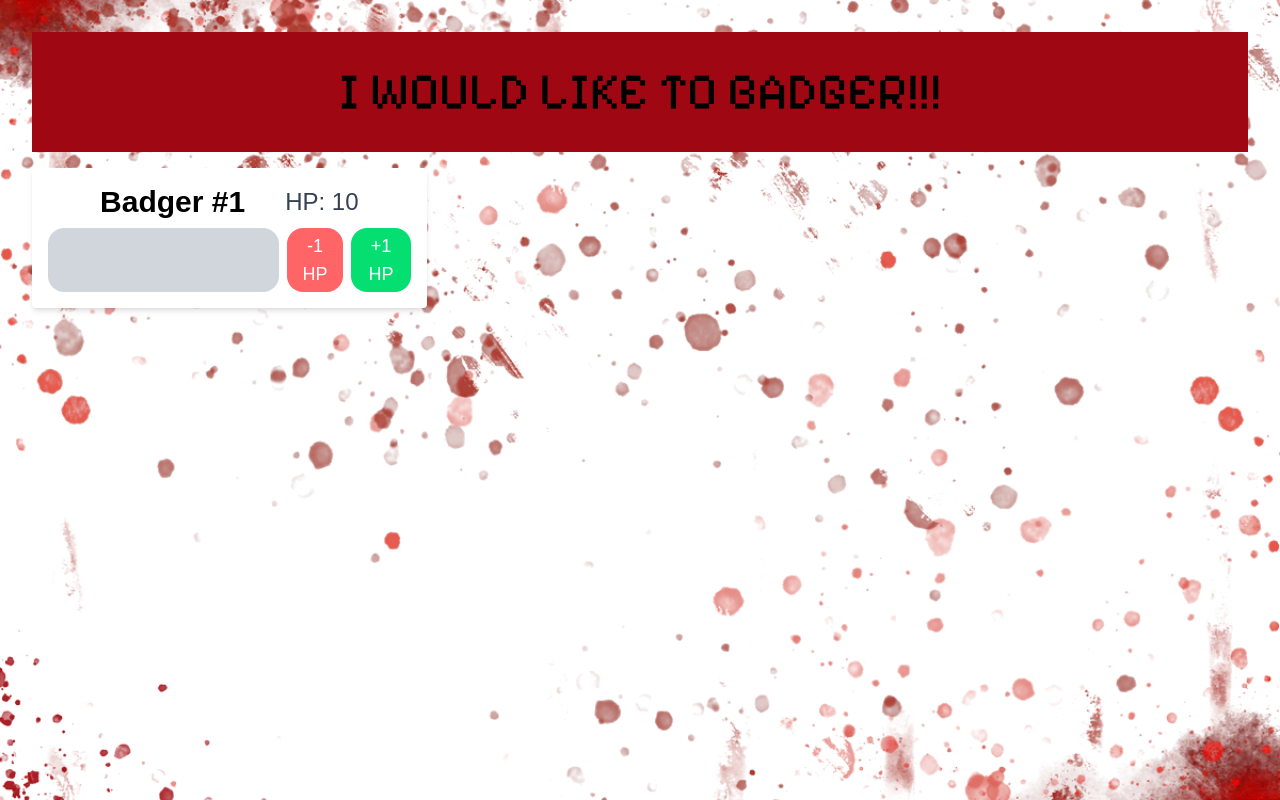
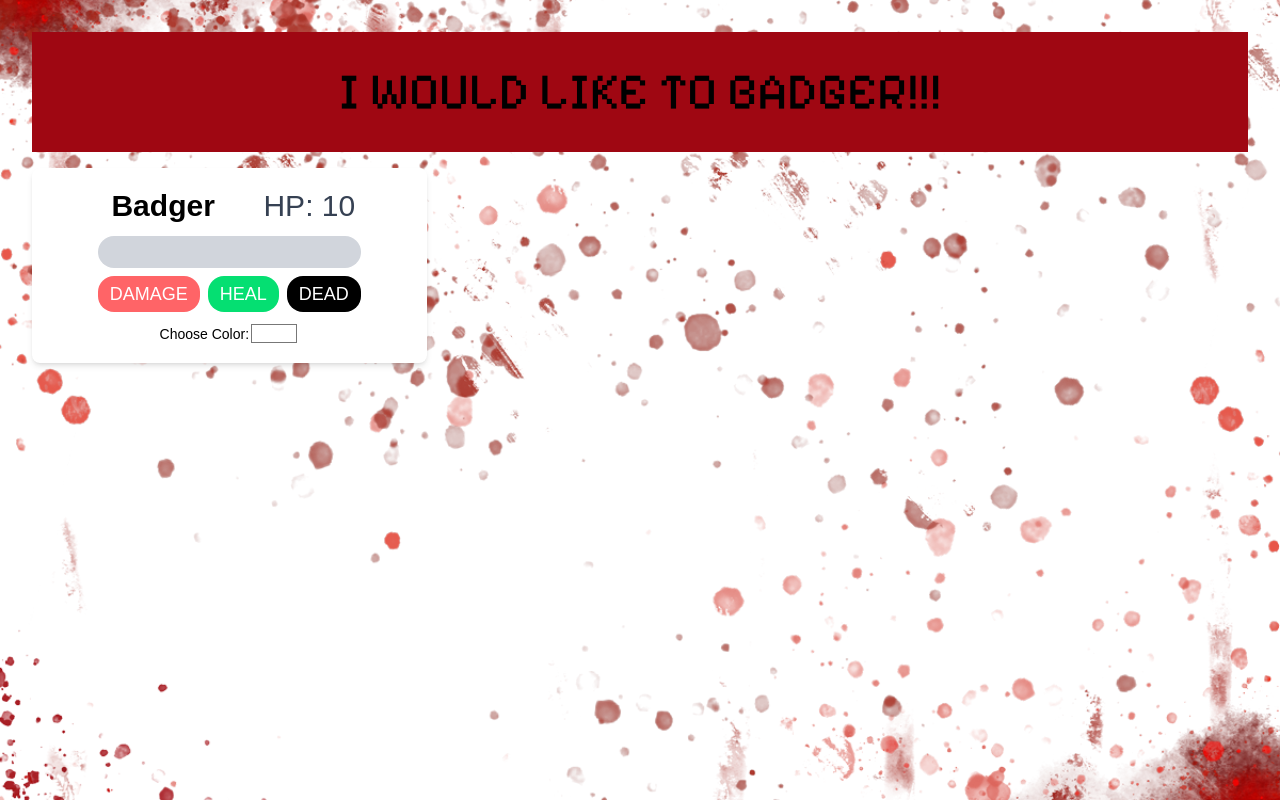
Before and after one commit to drmisssciurus/badger-app, a React (Vite) app: page / in a window 1280 px wide. Both pictures are taken after a click on the button "CREATE THE CREATURES!!!". Built offline with nearby package versions, Linux system fonts and the light colour scheme; a web font is replaced by a local one.

Commit message:
now user can add color and all cards saved in localstore

```diff
--- a/src/App.tsx
+++ b/src/App.tsx
@@ -1,19 +1,67 @@
-import { useState } from 'react';
+import { useState, useEffect } from 'react';
 import BadgerForm from './BadgerForm';
 import BadgerCard from './BadgerCard';
 
+interface Badger {
+  id: number;
+  hp: number;
+  name: string;
+  bgColor: string;
+}
+
+function getInitialBadgers(): Badger[] {
+  const stored = localStorage.getItem('badgers');
+  if (stored) {
+    try {
+      const parsed = JSON.parse(stored);
+      if (Array.isArray(parsed)) return parsed;
+    } catch (err) {
+      console.error('❌ Ошибка парсинга localStorage:', err);
+    }
+  }
+  return [];
+}
+
 function App() {
-  const [badgers, setBadgers] = useState<{ id: number; hp: number }[]>([]);
+  console.log('%cAPP MOUNTED', 'color: limegreen;');
+
+  const [badgers, setBadgers] = useState<Badger[]>(getInitialBadgers);
+
+  useEffect(() => {
+    console.log('💾 Сохраняем в localStorage:', badgers);
+    localStorage.setItem('badgers', JSON.stringify(badgers));
+  }, [badgers]);
 
   const updateBadgerHP = (id: number, newHp: number) => {
-    setBadgers(
-      (prev) =>
-        prev
-          .map((badger) =>
-            badger.id === id ? { ...badger, hp: newHp } : badger
-          )
-          .filter((badger) => badger.hp > 0) // Убираем барсуков с HP <= 0
+    setBadgers((prev) =>
+      prev.map((b) => (b.id === id ? { ...b, hp: Math.max(0, newHp) } : b))
     );
+  };
+
+  const updateBadgerColor = (id: number, newColor: string) => {
+    setBadgers((prev) =>
+      prev.map((b) => (b.id === id ? { ...b, bgColor: newColor } : b))
+    );
+  };
+
+  const updateBadgerName = (id: number, newName: string) => {
+    setBadgers((prev) =>
+      prev.map((b) => (b.id === id ? { ...b, name: newName } : b))
+    );
+  };
+
+  const deleteBadger = (id: number) => {
+    setBadgers((prev) => prev.filter((b) => b.id !== id));
+  };
+
+  const createBadgers = (newBadgers: { id: number; hp: number }[]) => {
+    console.log('🔥 СОЗДАЁМ НОВУЮ АРМИЮ:', newBadgers);
+    const enriched = newBadgers.map((b) => ({
+      ...b,
+      name: 'Badger',
+      bgColor: '#ffffff',
+    }));
+    setBadgers(enriched);
   };
 
   return (
@@ -22,11 +70,22 @@ function App() {
         I WOULD LIKE TO BADGER!!!
       </h1>
 
-      {badgers.length === 0 && <BadgerForm onCreate={setBadgers} />}
+      {/* форма появляется только если карточек нет */}
+      {badgers.length === 0 && <BadgerForm onCreate={createBadgers} />}
 
       <div className="mt-4 grid grid-cols-1 sm:grid-cols-2 md:grid-cols-3 gap-4">
         {badgers.map((badger) => (
-          <BadgerCard key={badger.id} {...badger} onUpdateHP={updateBadgerHP} />
+          <BadgerCard
+            key={badger.id}
+            id={badger.id}
+            hp={badger.hp}
+            name={badger.name}
+            bgColor={badger.bgColor}
+            onUpdateHP={updateBadgerHP}
+            onDelete={deleteBadger}
+            onUpdateColor={updateBadgerColor}
+            onUpdateName={updateBadgerName}
+          />
         ))}
       </div>
     </div>
--- a/src/BadgerCard.tsx
+++ b/src/BadgerCard.tsx
@@ -1,31 +1,103 @@
+import { useState } from 'react';
+
 interface BadgerProps {
   id: number;
   hp: number;
   onUpdateHP: (id: number, newHP: number) => void;
+  onDelete: (id: number) => void;
+  onUpdateColor: (id: number, newColor: string) => void;
+  onUpdateName: (id: number, newName: string) => void;
+  name: string;
+  bgColor: string;
 }
 
-export default function BadgerCard({ id, hp, onUpdateHP }: BadgerProps) {
+export default function BadgerCard({
+  id,
+  hp,
+  name,
+  bgColor,
+  onUpdateHP,
+  onDelete,
+  onUpdateColor,
+  onUpdateName,
+}: BadgerProps) {
+  const [amount, setAmount] = useState<number | ''>('');
+
+  const handleChange = (e: React.ChangeEvent<HTMLInputElement>) => {
+    const value = e.target.value;
+    const numberValue = Number(value);
+    if (value === '' || (numberValue >= 0 && numberValue <= hp)) {
+      setAmount(value === '' ? '' : numberValue);
+    }
+  };
+
+  const handleSubtract = () => {
+    onUpdateHP(id, hp - (Number(amount) || 0));
+    setAmount('');
+  };
+
+  const handleAdd = () => {
+    onUpdateHP(id, hp + (Number(amount) || 0));
+    setAmount('');
+  };
+
+  const handleColorChange = (e: React.ChangeEvent<HTMLInputElement>) => {
+    onUpdateColor(id, e.target.value);
+  };
+
+  const handleNameChange = (e: React.ChangeEvent<HTMLInputElement>) => {
+    onUpdateName(id, e.target.value);
+  };
+
   return (
-    <div className="p-4 border-amber-700 rounded shadow-md bg-white flex flex-col items-center">
-      <div className="flex gap-10 items-center">
-        <h2 className="text-3xl font-pixel font-bold">Badger #{id}</h2>
-        <p className="text-gray-700 text-2xl font-pixel">HP: {hp}</p>
+    <div
+      className="p-4 border-amber-700 rounded-lg shadow-md bg-white flex flex-col items-center"
+      style={{ backgroundColor: bgColor }}
+    >
+      <div className="flex gap-10 items-center bg-white px-2">
+        {/* <h2 className="text-3xl font-pixel font-bold">Badger #{id}</h2> */}
+        <input
+          type="text"
+          value={name}
+          onChange={handleNameChange}
+          className="text-3xl font-pixel font-bold px-2 py-1 w-30 focus:outline-none"
+        />
+        <p className="text-gray-700 text-3xl font-pixel">HP: {hp}</p>
       </div>
 
-      <div className="flex gap-2 mt-2">
-        <input className="bg-gray-300 text-black rounded-2xl" type="text" />
+      <div className="flex flex-col gap-2 mt-2">
+        <input
+          className="bg-gray-300 text-black rounded-2xl px-2 py-1 text-right font-pixel"
+          type="text"
+          value={amount}
+          onChange={handleChange}
+          min={0}
+          max={hp}
+        />
+        <div className="flex gap-2">
           <button
             className="bg-red-400 text-white px-3 py-1 rounded-2xl font-pixel text-lg"
-          onClick={() => onUpdateHP(id, hp - 1)}
+            onClick={handleSubtract}
           >
-          -1 HP
+            DAMAGE
           </button>
           <button
             className="bg-green-400 text-white px-3 py-1 rounded-2xl font-pixel text-lg"
-          onClick={() => onUpdateHP(id, hp + 1)}
+            onClick={handleAdd}
           >
-          +1 HP
+            HEAL
           </button>
+          <button
+            className="bg-black text-white px-3 py-1 rounded-2xl font-pixel text-lg"
+            onClick={() => onDelete(id)}
+          >
+            DEAD
+          </button>
+        </div>
+      </div>
+      <div className="mt-2 flex items-center">
+        <label className="font-pixel text-sm">Choose Color: </label>
+        <input type="color" value={bgColor} onChange={handleColorChange} />
       </div>
     </div>
   );
--- a/src/BadgerForm.tsx
+++ b/src/BadgerForm.tsx
@@ -15,6 +15,11 @@ export default function BadgerForm({ onCreate }: Props) {
 
   const handleSubmit = (e: React.FormEvent) => {
     e.preventDefault();
+    // const confirmReset = confirm(
+    //   'This will replace your current army. Continue?'
+    // );
+    // if (!confirmReset) return;
+
     const badgers = Array.from({ length: count }, (_, i) => ({
       id: i + 1,
       hp,
--- a/src/index.css
+++ b/src/index.css
@@ -10,8 +10,10 @@
 a {
   text-decoration: inherit;
 }
+
 body {
   background-image: url('./assets/bg-blood.png');
+
   background-size: cover;
   background-position: center;
   background-repeat: no-repeat;
```
Lines whose indentation alone changed are shown as unchanged.
